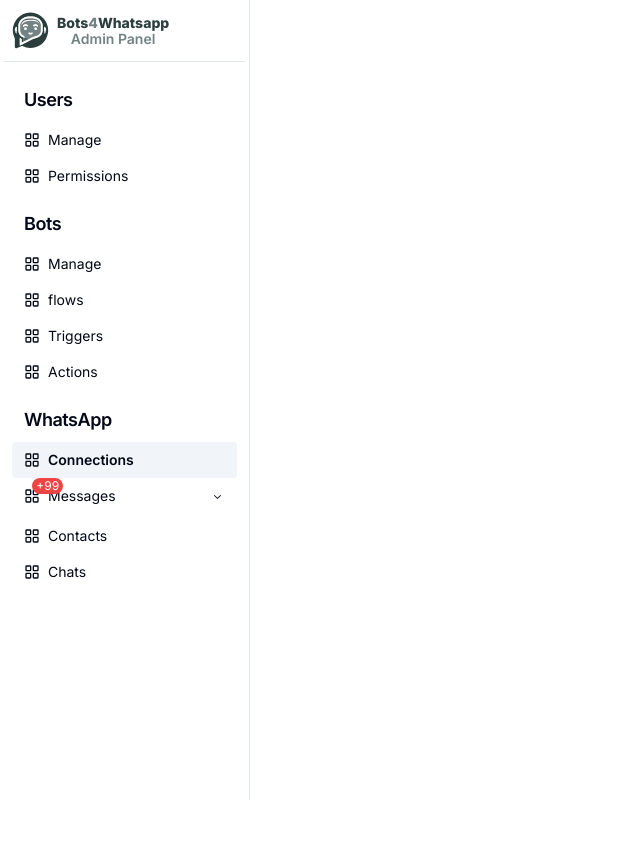
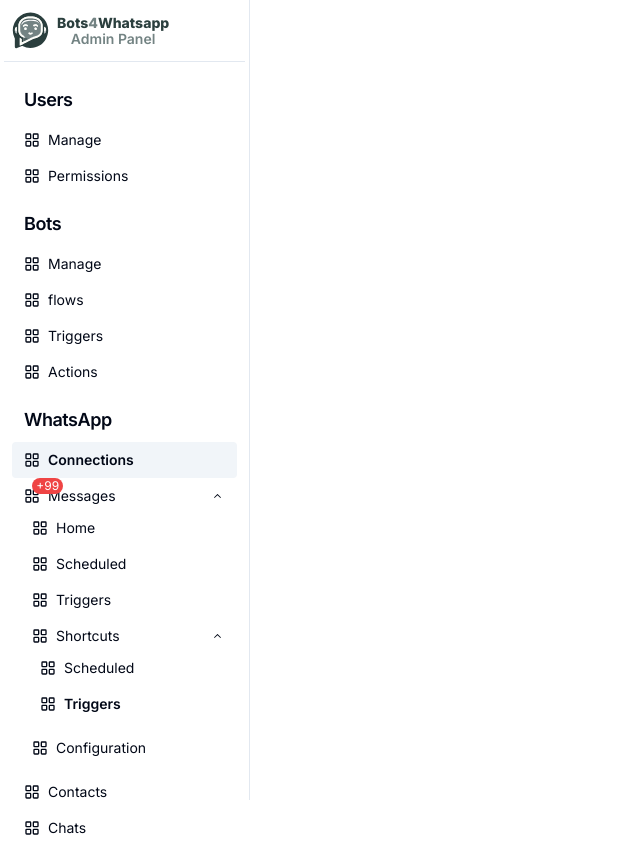
Before and after one commit to jpsamarino/bots4whatsapp-front, a Next.js app: page /admin in a window 1280 px wide. Shown: the whole page, without its empty margins (0-640 px from the left). Before the commit the page ends 800 px from the top, so only its background shows below. Built offline with nearby package versions, Linux system fonts and the light colour scheme.

Commit message:
fix: solve problem with useEffect

```diff
--- a/src/components/SidebarMenu/SidebarMenu.tsx
+++ b/src/components/SidebarMenu/SidebarMenu.tsx
@@ -58,12 +58,9 @@ function deepSearchSelected(itemMenu: MenuOptionItem) {
 function ItemMenu({ itemMenu }: { itemMenu: MenuOptionItem }) {
   const [isOpen, setIsOpen] = useState(false);
   useEffect(() => {
-    if (!isOpen) {
-      const isDeepSelected = deepSearchSelected(itemMenu);
-      console.log("isDeepSelected", itemMenu.name, isDeepSelected);
-      setIsOpen(isDeepSelected);
-    }
-  }, []);
+    const isDeepSelected = deepSearchSelected(itemMenu);
+    setIsOpen(isDeepSelected);
+  }, [itemMenu]);
   return (
     <>
       {itemMenu.subOptions?.length ? (
--- a/src/components/SidebarMenu/menuOptions.ts
+++ b/src/components/SidebarMenu/menuOptions.ts
@@ -106,6 +106,7 @@ export const defaultMenuOptions = [
                 path: "/whatsapp/messages/triggers",
                 icon: DashBoardIcon,
                 hasBadge: false,
+                selected: true,
               },
             ],
           },
```
